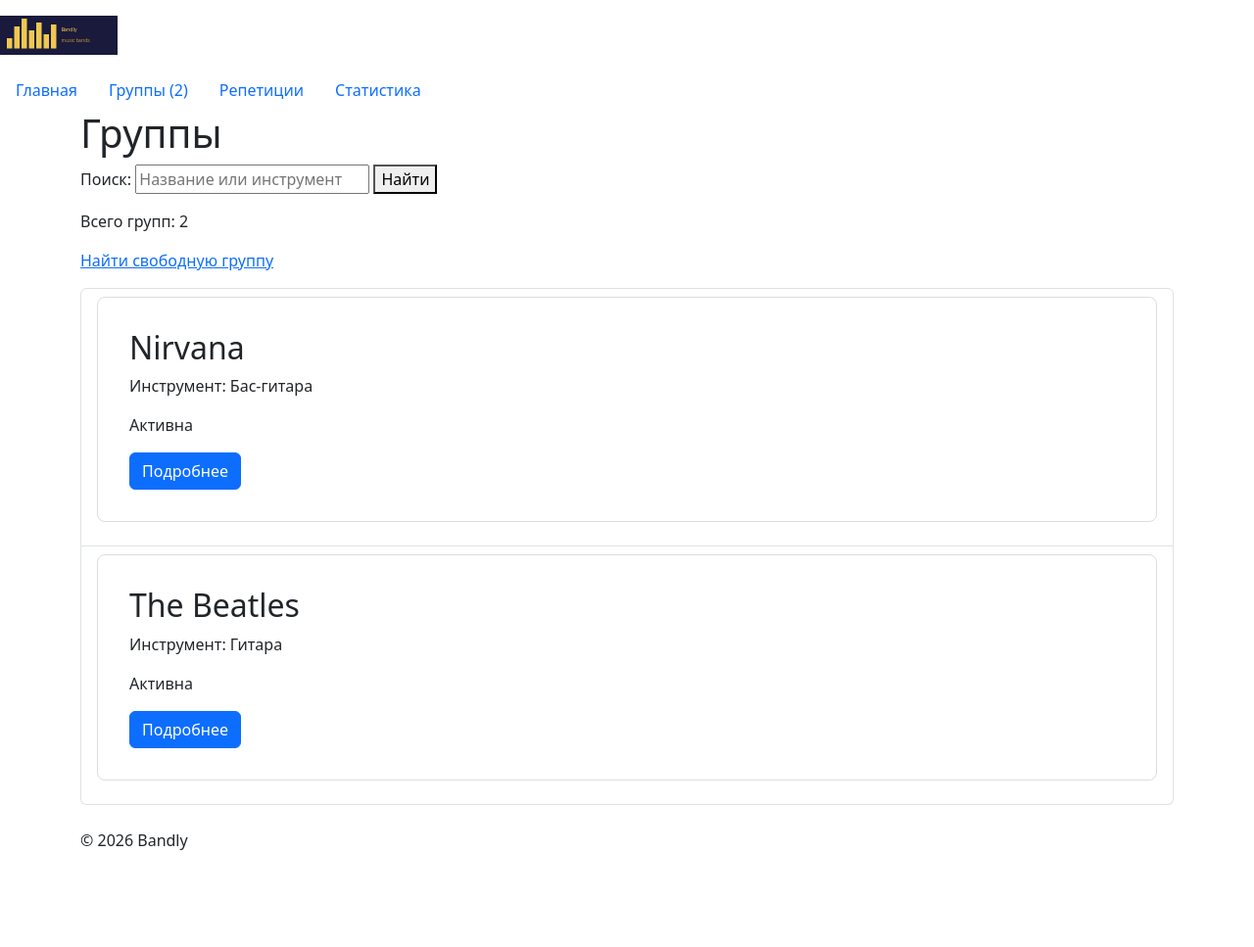
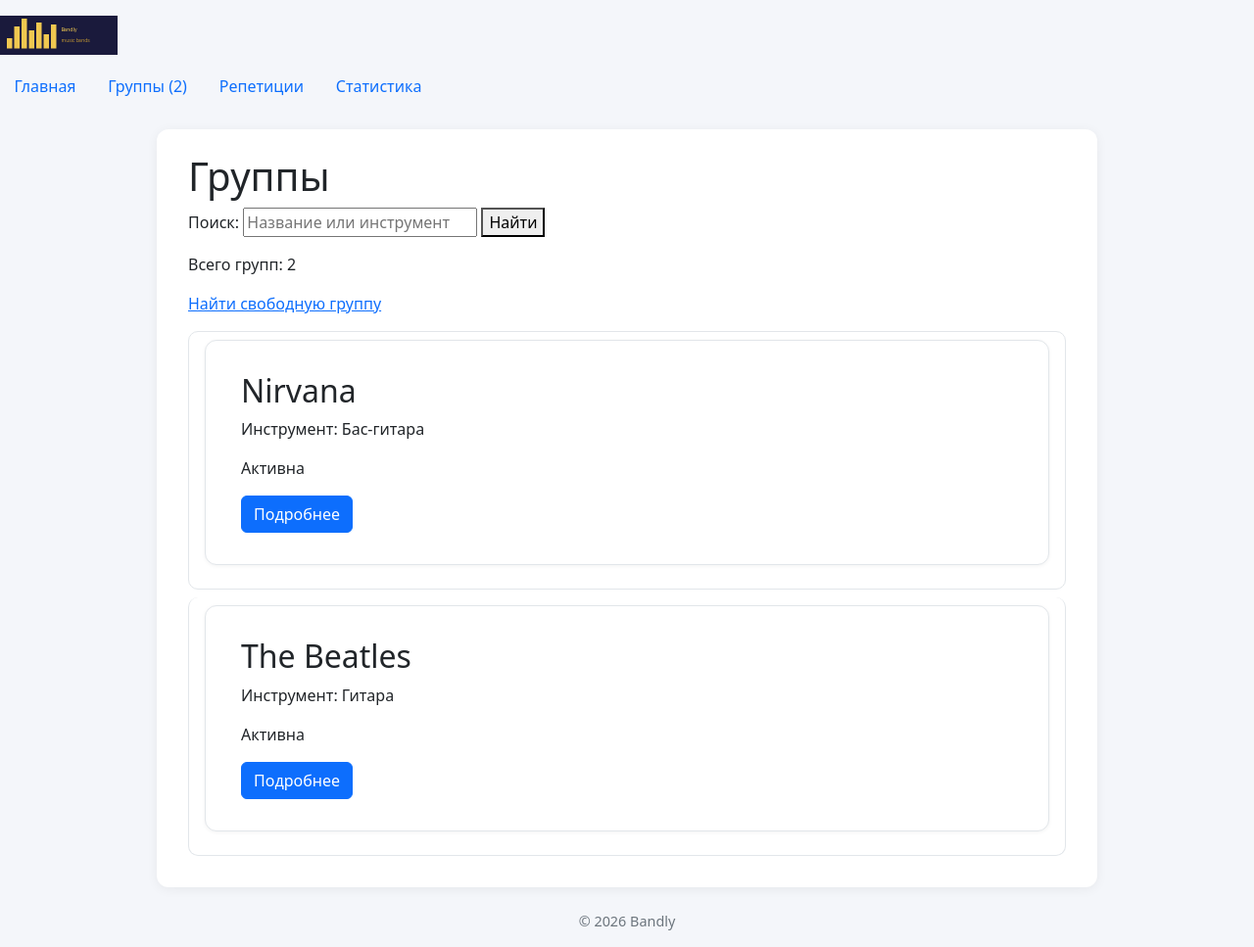
Before and after one commit to drpepperus666/music-band-manager, a Django app: page /bands/ in a window 1280 px wide. Shown: the whole page at 98% size. Before the commit the page ends 868 px from the top, so only its background shows below. Run offline with Django 5.2, Linux system fonts and the light colour scheme; data comes from the database, SQL or seed files in the repository.

Commit message:
PR11: аккуратный UI (стили)

```diff
--- a/homepage/static/homepage/css/style.css
+++ b/homepage/static/homepage/css/style.css
@@ -1,20 +1,80 @@
 body {
  min-height: 100vh;
+ background-color: #f4f6fa;
+ color: #212529;
+}
+
+main.container {
+ max-width: 960px;
+ background-color: #ffffff;
+ border-radius: 12px;
+ box-shadow: 0 2px 12px rgba(0, 0, 0, 0.06);
+ padding: 1.5rem 2rem;
+ margin-top: 1rem;
+ margin-bottom: 1rem;
+}
+
+.bandly-logo {
+ width: 120px;
+ height: auto;
+ margin: 1rem 0 0.25rem;
+}
+
+nav.nav {
+ gap: 0.25rem;
+ padding: 0.5rem 0;
+ margin-bottom: 0.5rem;
+}
+
+nav.nav .nav-link {
+ border-radius: 8px;
+ padding: 0.5rem 0.9rem;
+ color: #0d6efd;
+}
+
+nav.nav .nav-link:hover {
+ background-color: #e7f0ff;
 }
 
 .band-card {
  margin-bottom: 1rem;
- padding: 1rem;
- border: 1px solid #ddd;
- border-radius: 8px;
+ padding: 1rem 1.25rem;
+ border: 1px solid #e2e6ea;
+ border-radius: 12px;
+ box-shadow: 0 1px 4px rgba(0, 0, 0, 0.05);
+}
+
+.band-card h2,
+.band-card h3 {
+ margin-bottom: 0.5rem;
 }
 
 .rehearsal-status {
  font-weight: 600;
 }
 
-.bandly-logo {
- width: 120px;
- height: auto;
- margin: 1rem 0;
+.list-group-item {
+ border-radius: 10px !important;
+ margin-bottom: 0.5rem;
+ border: 1px solid #e2e6ea;
 }
+
+footer.container {
+ text-align: center;
+ color: #6c757d;
+ font-size: 0.9rem;
+}
+
+img.img-fluid {
+ border-radius: 10px;
+ box-shadow: 0 1px 6px rgba(0, 0, 0, 0.12);
+}
+
+form .btn + .btn,
+form .btn + a {
+ margin-left: 0.5rem;
+}
+
+.alert {
+ border-radius: 10px;
+}
```
